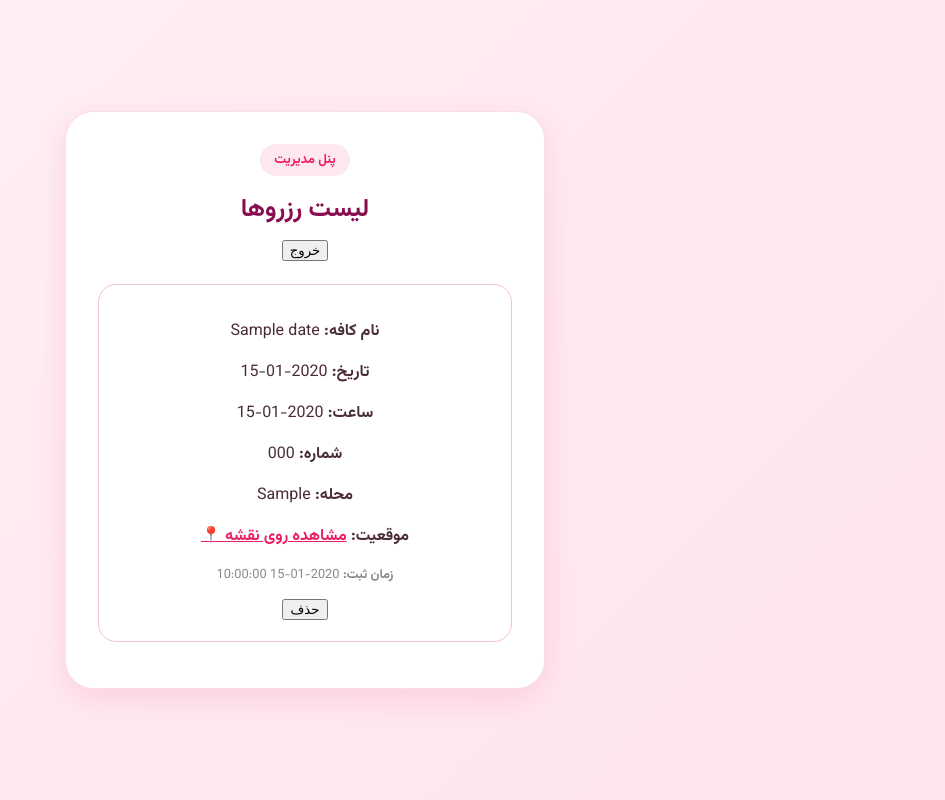
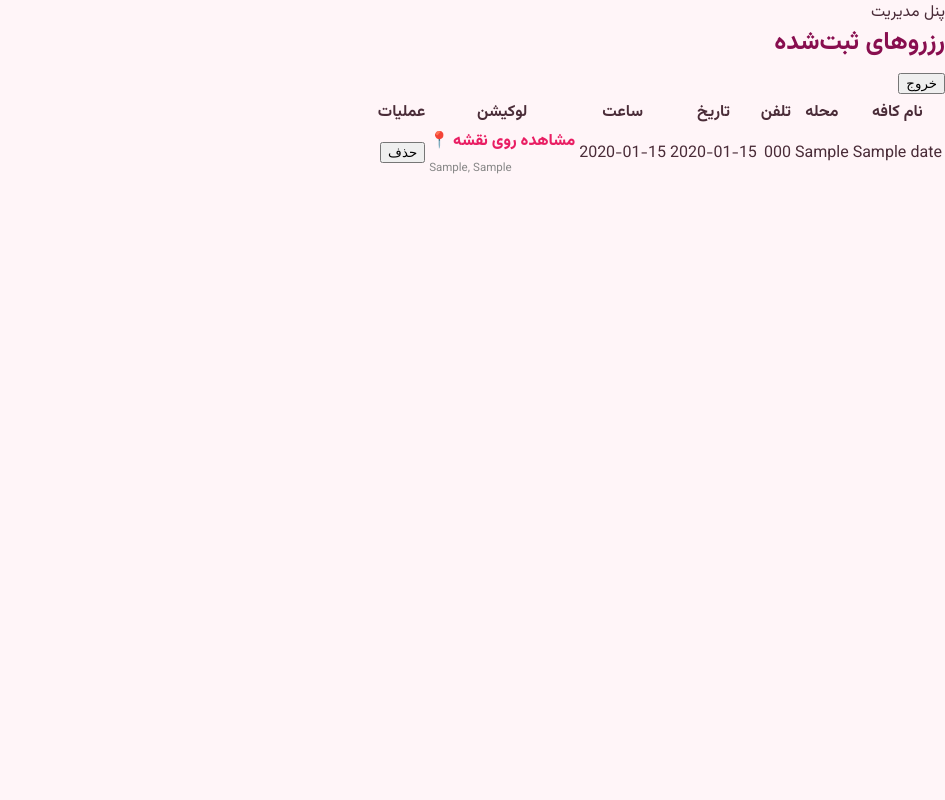
Before and after one commit to alijoneidijfr/DATE-1, a Flask app: page /admin in a window 1280 px wide. Shown: the whole page, without its empty margins (335-1280 px from the left). Run offline with Flask 3, Linux system fonts and the light colour scheme; the visitor is signed in with stand-in values (Sample User, id 1); tables that the repository leaves empty hold one stand-in row (values such as "Sample post").

Commit message:
Update admin.html

```diff
--- a/templates/admin.html
+++ b/templates/admin.html
@@ -3,44 +3,135 @@
 {% block title %}مدیریت رزروها{% endblock %}
 
 {% block content %}
-<div class="hero">
-    <div class="card romantic-card">
-        <div class="badge">پنل مدیریت</div>
-        <h1>لیست رزروها</h1>
+<section class="admin-card fade-in">
+    <header class="admin-header">
+        <div>
+            <div class="brand">پنل مدیریت</div>
+            <h1>رزروهای ثبت‌شده</h1>
+        </div>
 
-        <form action="{{ url_for('admin_logout') }}" method="post" style="margin-bottom: 20px;">
-            <button class="secondary-button" type="submit">خروج</button>
+        <form
+            action="{{ url_for('admin_logout') }}"
+            method="post"
+        >
+            <button
+                class="secondary-button"
+                type="submit"
+            >
+                خروج
+            </button>
         </form>
+    </header>
 
-        {% if bookings %}
-        <div class="admin-list">
-            {% for booking in bookings %}
-            <div class="booking-card" style="background: rgba(255,255,255,0.8); border: 1px solid #f3c1d3; border-radius: 18px; padding: 18px; margin-bottom: 14px;">
-                <p><strong>نام کافه:</strong> {{ booking.name }}</p>
-                <p><strong>تاریخ:</strong> {{ booking.booking_date }}</p>
-                <p><strong>ساعت:</strong> {{ booking.booking_time }}</p>
-                <p><strong>شماره:</strong> {{ booking.phone }}</p>
-                <p><strong>محله:</strong> {{ booking.cafe_area }}</p>
+    {% if bookings %}
+    <div class="table-wrap">
+        <table>
+            <thead>
+                <tr>
+                    <th>نام کافه</th>
+                    <th>محله</th>
+                    <th>تلفن</th>
+                    <th>تاریخ</th>
+                    <th>ساعت</th>
+                    <th>لوکیشن</th>
+                    <th>عملیات</th>
+                </tr>
+            </thead>
 
-                {% if booking.latitude and booking.longitude %}
-                <p><strong>موقعیت:</strong>
-                    <a href="https://www.google.com/maps?q={{ booking.latitude }},{{ booking.longitude }}" target="_blank" style="color: #e91e63; font-weight: bold;">مشاهده روی نقشه 📍</a>
-                </p>
-                {% else %}
-                <p><strong>موقعیت:</strong> ثبت نشده</p>
-                {% endif %}
+            <tbody>
+                {% for booking in bookings %}
+                <tr>
+                    <td>{{ booking.name }}</td>
 
-                <p style="font-size: 0.8rem; color: #888;"><strong>زمان ثبت:</strong> {{ booking.created_at }}</p>
+                    <td>{{ booking.cafe_area }}</td>
 
-                <form action="{{ url_for('delete_booking', booking_id=booking.id) }}" method="post" onsubmit="return confirm('این رزرو حذف شود؟');">
-                    <button class="delete-button" type="submit">حذف</button>
-                </form>
-            </div>
-            {% endfor %}
-        </div>
-        {% else %}
-        <p>هنوز رزروی ثبت نشده است.</p>
-        {% endif %}
+                    <td>{{ booking.phone }}</td>
+
+                    <td>{{ booking.booking_date }}</td>
+
+                    <td>{{ booking.booking_time }}</td>
+
+                    <td>
+                        {% if booking.latitude and booking.longitude %}
+                        <a
+                            href="https://www.google.com/maps?q={{ booking.latitude }},{{ booking.longitude }}"
+                            target="_blank"
+                            rel="noopener noreferrer"
+                            class="location-link"
+                        >
+                            مشاهده روی نقشه 📍
+                        </a>
+
+                        <div class="coordinates">
+                            {{ booking.latitude }},
+                            {{ booking.longitude }}
+                        </div>
+                        {% else %}
+                        <span class="location-missing">
+                            ثبت نشده
+                        </span>
+                        {% endif %}
+                    </td>
+
+                    <td>
+                        <form
+                            action="{{ url_for('delete_booking', booking_id=booking.id) }}"
+                            method="post"
+                            onsubmit="return confirm('این رزرو حذف شود؟');"
+                        >
+                            <button
+                                class="delete-button"
+                                type="submit"
+                            >
+                                حذف
+                            </button>
+                        </form>
+                    </td>
+                </tr>
+                {% endfor %}
+            </tbody>
+        </table>
     </div>
-</div>
+    {% else %}
+    <p class="empty-state">
+        هنوز هیچ رزروی ثبت نشده است.
+    </p>
+    {% endif %}
+</section>
+
+<style>
+    .location-link {
+        color: #e91e63;
+        font-weight: 800;
+        text-decoration: none;
+        white-space: nowrap;
+    }
+
+    .location-link:hover {
+        text-decoration: underline;
+    }
+
+    .coordinates {
+        direction: ltr;
+        color: #888;
+        font-size: 0.72rem;
+        margin-top: 5px;
+        white-space: nowrap;
+    }
+
+    .location-missing {
+        color: #999;
+        white-space: nowrap;
+    }
+
+    @media (max-width: 700px) {
+        .table-wrap {
+            overflow-x: auto;
+        }
+
+        table {
+            min-width: 850px;
+        }
+    }
+</style>
 {% endblock %}
```
